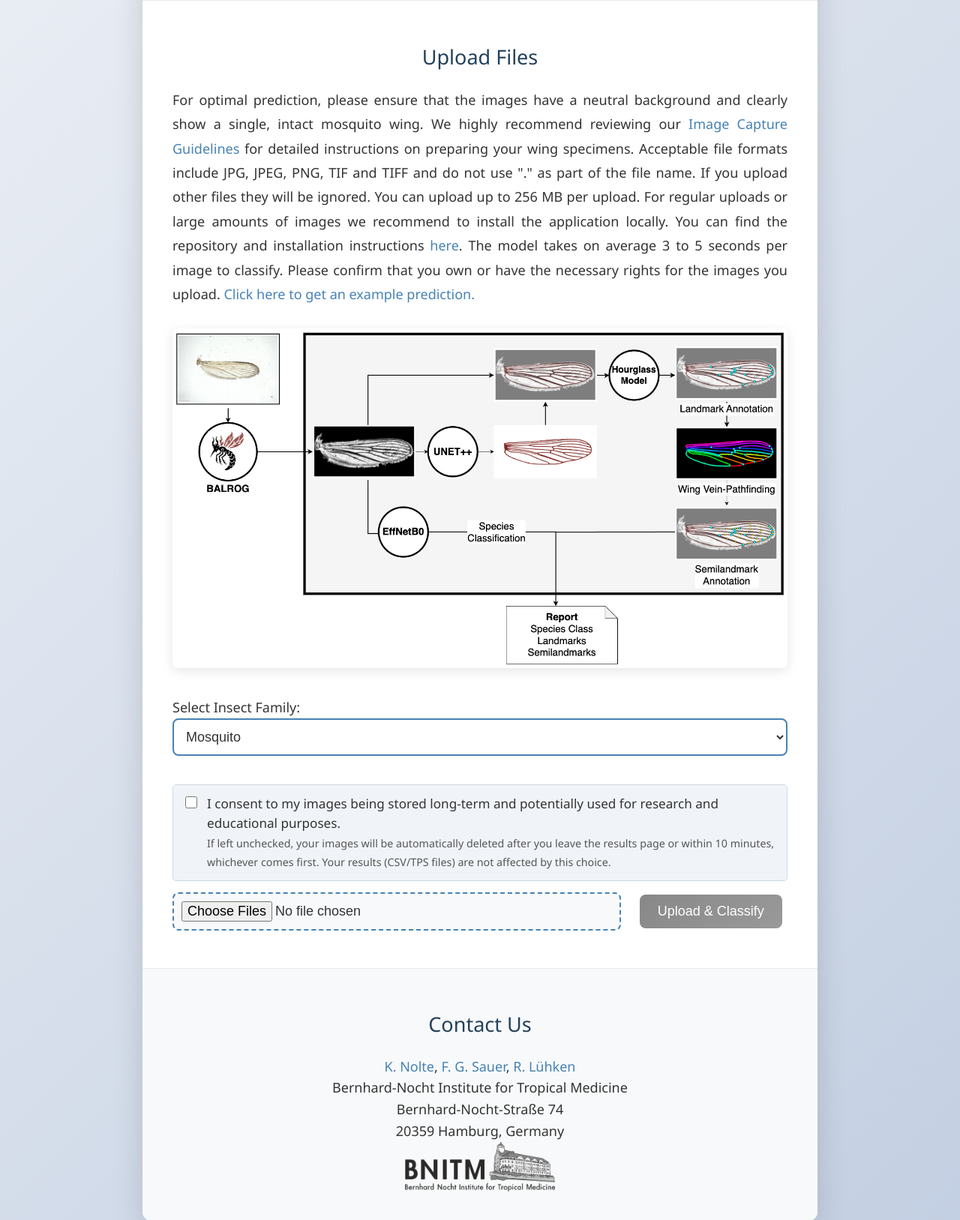
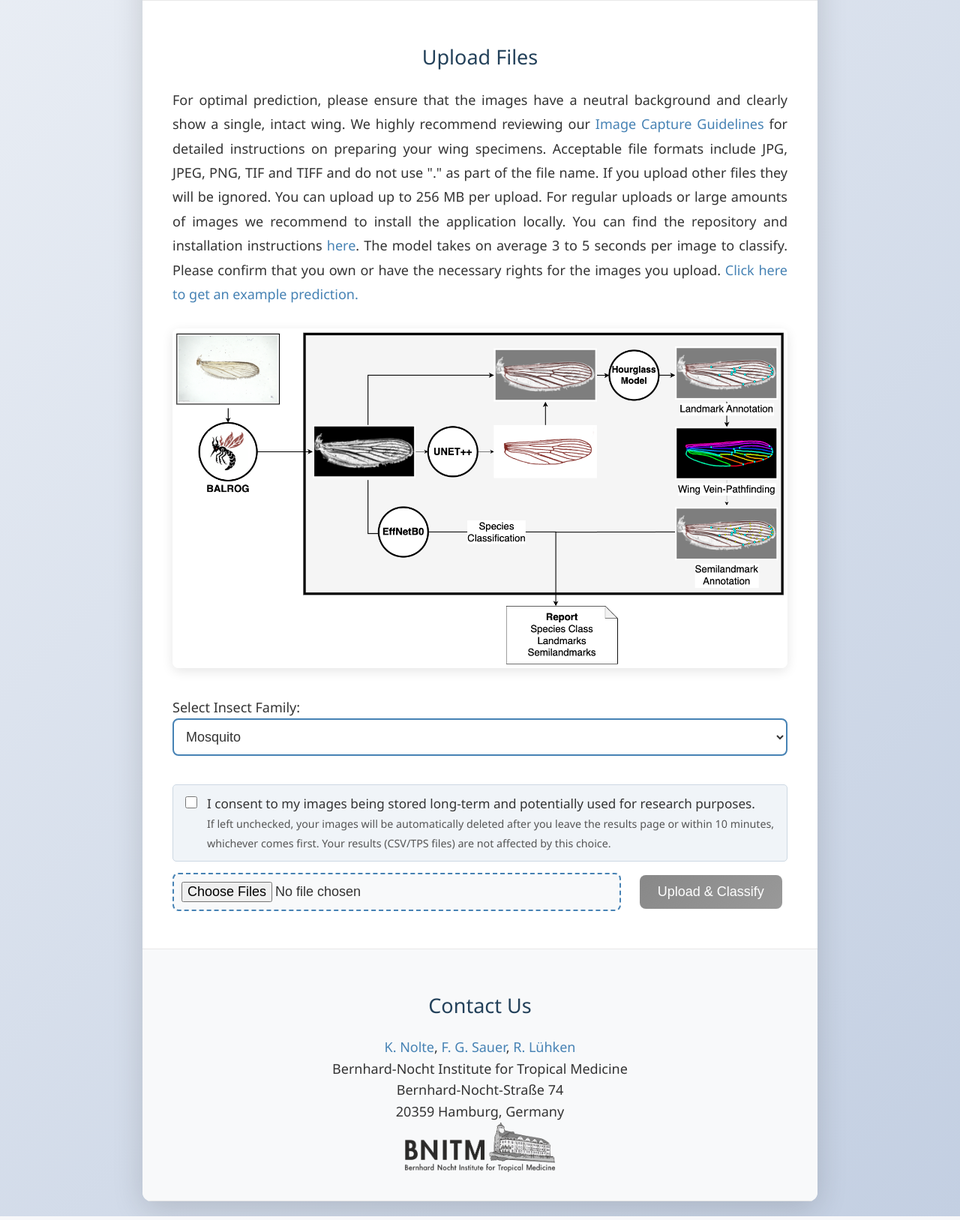
Before and after one commit to KNolte19/ITHILDIN, a Flask app: page / in a window 1280 px wide. Shown: the part 985-2612 px from the top of the page at 75% size. Run offline with Flask 3, Linux system fonts and the light colour scheme.

Commit message:
Minor cosmetic changes

```diff
--- a/templates/upload.html
+++ b/templates/upload.html
@@ -42,11 +42,11 @@
 
             <section class="upload-section">
                 <h2>Upload Files</h2>
-                <p class="tooltip-text">For optimal prediction, please ensure that the images have a neutral background and clearly show a single, intact mosquito wing.
+                <p class="tooltip-text">For optimal prediction, please ensure that the images have a neutral background and clearly show a single, intact  wing.
                     We highly recommend reviewing our <a href="/display_pdf">Image Capture Guidelines</a> for detailed instructions on preparing your wing specimens.
                     Acceptable file formats include JPG, JPEG, PNG, TIF and TIFF and do not use "." as part of the file name. If you upload other files they will be ignored. You can upload up to 256 MB per upload.
                     For regular uploads or large amounts of images we recommend to install the application locally.
-                    You can find the repository and installation instructions <a href="https://github.com/KNolte19/MosquitoWingClassifier" target="_blank">here</a>.
+                    You can find the repository and installation instructions <a href="https://github.com/KNolte19/ITHILDIN" target="_blank">here</a>.
                     The model takes on average 3 to 5 seconds per image to classify.
                     Please confirm that you own or have the necessary rights for the images you upload.
                     <a href="/get_example"> Click here to get an example prediction.</a>
@@ -68,7 +68,7 @@
                             <input type="checkbox" name="allow_long_term_storage" id="consentCheckbox"
                                    style="margin-top: 3px; flex-shrink: 0; width: 16px; height: 16px; cursor: pointer;">
                             <span>
-                                I consent to my images being stored long-term and potentially used for research and educational purposes.
+                                I consent to my images being stored long-term and potentially used for research purposes.
                                 <br>
                                 <small style="color: #555;">
                                     If left unchecked, your images will be automatically deleted after you leave the results page or within 10 minutes, whichever comes first.
```
